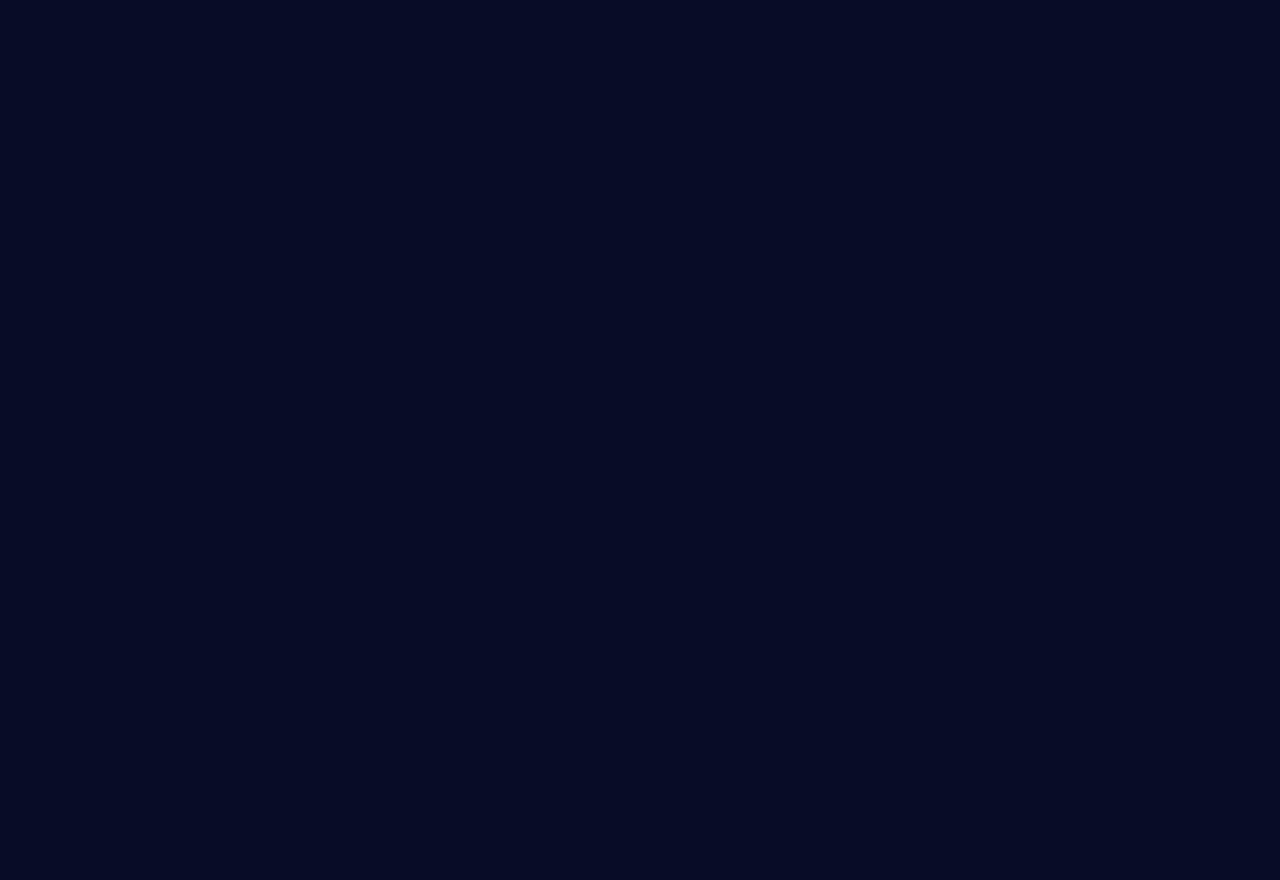
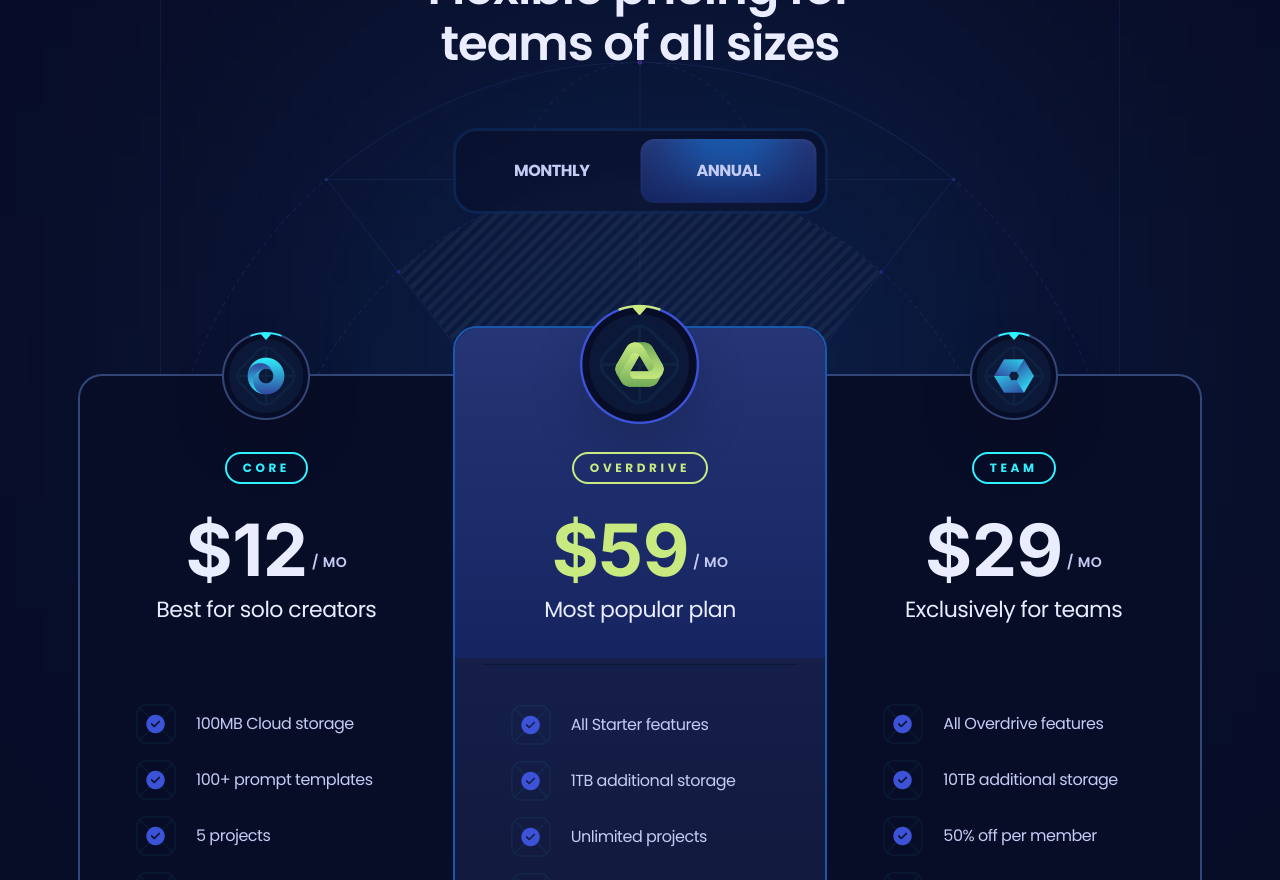
Before and after one commit to ezaz-ahmed/EmojiChirp, a React (Vite) app: page / in a window 1280 px wide. Shown: the part 1920-2800 px from the top of the page. Before the commit the page ends 1768 px from the top, so only its background shows below. Built offline with nearby package versions, Linux system fonts and the light colour scheme; the HTML template or start-up script is replaced by a standard one.

Commit message:
✨ feat: complete pricing section implementation

```diff
--- a/package.json
+++ b/package.json
@@ -13,6 +13,7 @@
     "clsx": "^2.1.1",
     "lodash": "^4.17.21",
     "react": "^18.3.1",
+    "react-countup": "^6.5.3",
     "react-dom": "^18.3.1",
     "react-scroll": "^1.9.0"
   },
--- a/src/App.tsx
+++ b/src/App.tsx
@@ -1,6 +1,7 @@
 import Features from '@sections/Features'
 import Header from '@sections/Header'
 import Hero from '@sections/Hero'
+import Pricing from '@sections/Pricing'
 
 const App = () => {
   return (
@@ -8,6 +9,7 @@
       <Header />
       <Hero />
       <Features />
+      <Pricing />
     </main>
   )
 }
--- a/src/sections/Header.tsx
+++ b/src/sections/Header.tsx
@@ -6,6 +6,17 @@
 const Header = () => {
   const [hasScrolled, setHasScrolled] = useState(false)
   const [isOpen, setIsOpen] = useState(false)
+  const [windowWidth, setWindowWidth] = useState(window.innerWidth)
+
+  useEffect(() => {
+    const handleResize = () => setWindowWidth(window.innerWidth)
+
+    window.addEventListener('resize', handleResize)
+
+    return () => {
+      window.removeEventListener('resize', handleResize)
+    }
+  }, [])
 
   useEffect(() => {
     const handleScroll = debounce(() => {
@@ -19,11 +30,17 @@
     }
   }, [])
 
-  const NavLink = ({ title }: { title: string }) => (
+  const NavLink = ({
+    title,
+    offset = -100,
+  }: {
+    title: string
+    offset?: number
+  }) => (
     <LinkScroll
       onClick={() => setIsOpen(false)}
       to={title}
-      offset={-100}
+      offset={offset}
       spy
       smooth
       activeClass='nav-active'
@@ -57,7 +74,10 @@
                 <li className='nav-li'>
                   <NavLink title='features' />
                   <div className='dot' />
-                  <NavLink title='pricing' />
+                  <NavLink
+                    title='pricing'
+                    offset={windowWidth < 768 ? -50 : 5}
+                  />
                 </li>
 
                 <li className='nav-logo'>
--- /dev/null
+++ b/src/sections/Pricing.tsx
@@ -0,0 +1,167 @@
+import { Element } from 'react-scroll'
+import { useState } from 'react'
+import clsx from 'clsx'
+import CountUp from 'react-countup'
+import Button from '@components/Button'
+import { plans } from '@constants/index'
+
+const Pricing = () => {
+  const [monthly, setMonthly] = useState(false)
+
+  return (
+    <section>
+      <Element name='pricing'>
+        <div className='container'>
+          <div className='max-w-960 pricing-head_before relative mx-auto border-l border-r border-s2 bg-s1/50 pb-40 pt-28 max-xl:max-w-4xl max-lg:border-none max-md:pb-32 max-md:pt-16'>
+            <h3 className='h3 max-lg:h4 max-md:h5 z-3 relative mx-auto mb-14 max-w-lg text-center text-p4 max-md:mb-11 max-sm:max-w-sm'>
+              Flexible pricing for teams of all sizes
+            </h3>
+
+            <div className='relative z-4 mx-auto flex w-[375px] rounded-3xl border-[3px] border-s4/25 bg-s1/50 p-2 backdrop-blur-[6px] max-md:w-[310px]'>
+              <button
+                className={clsx('pricing-head_btn', monthly && 'text-p4')}
+                onClick={() => setMonthly(true)}
+              >
+                Monthly
+              </button>
+              <button
+                className={clsx('pricing-head_btn', !monthly && 'text-p4')}
+                onClick={() => setMonthly(false)}
+              >
+                Annual
+              </button>
+
+              <div
+                className={clsx(
+                  'g4 rounded-14 before:h-100 pricing-head_btn_before absolute left-2 top-2 h-[calc(100%-16px)] w-[calc(50%-8px)] overflow-hidden shadow-400 transition-transform duration-500',
+                  !monthly && 'translate-x-full'
+                )}
+              />
+            </div>
+
+            <div className='pricing-bg'>
+              <img
+                src='/images/bg-outlines.svg'
+                width={960}
+                height={380}
+                alt='outline'
+                className='relative z-2'
+              />
+              <img
+                src='/images/bg-outlines-fill.png'
+                width={960}
+                height={380}
+                alt='outline'
+                className='absolute inset-0 opacity-5 mix-blend-soft-light'
+              />
+            </div>
+          </div>
+
+          {/*  pricing section*/}
+          <div className='scroll-hide relative z-2 -mt-12 flex items-start max-xl:gap-5 max-xl:overflow-auto max-xl:pt-6'>
+            {plans.map((plan, index) => (
+              <div
+                key={plan.id}
+                className='pricing-plan_first pricing-plan_last pricing-plan_odd pricing-plan_even relative border-2 p-7 max-xl:min-w-80 max-lg:rounded-3xl xl:w-[calc(33.33%+2px)]'
+              >
+                {index === 1 && (
+                  <div className='g4 absolute h-330 left-0 right-0 top-0 z-1 rounded-tl-3xl rounded-tr-3xl' />
+                )}
+
+                <div
+                  className={clsx(
+                    'absolute left-0 right-0 z-2 flex items-center justify-center',
+                    index === 1 ? '-top-6' : '-top-6 xl:-top-11'
+                  )}
+                >
+                  <img
+                    src={plan.logo}
+                    alt={plan.title}
+                    className={clsx(
+                      'object-contain drop-shadow-2xl',
+                      index === 1 ? 'size-[120px]' : 'size-[88px]'
+                    )}
+                  />
+                </div>
+
+                <div
+                  className={clsx(
+                    'relative flex flex-col items-center',
+                    index === 1 ? 'pt-24' : 'pt-12'
+                  )}
+                >
+                  <div
+                    className={clsx(
+                      'small-2 rounded-20 relative z-2 mx-auto mb-6 border-2 px-4 py-1.5 uppercase',
+                      index === 1 ? 'border-p3 text-p3' : 'border-p1 text-p1'
+                    )}
+                  >
+                    {plan.title}
+                  </div>
+
+                  <div className='relative z-2 flex items-center justify-center'>
+                    <div
+                      className={clsx(
+                        'h-num flex items-start',
+                        index === 1 ? 'text-p3' : 'text-p4'
+                      )}
+                    >
+                      ${' '}
+                      <CountUp
+                        start={plan.priceMonthly}
+                        end={monthly ? plan.priceMonthly : plan.priceYearly}
+                        duration={0.4}
+                        useEasing={false}
+                        preserveValue
+                      />
+                    </div>
+                    <div className='small-1 relative top-3 ml-1 uppercase'>
+                      / mo
+                    </div>
+                  </div>
+                </div>
+
+                <div
+                  className={clsx(
+                    'body-1 relative z-2 mb-10 w-full border-b-s2 pb-9 text-center text-p4',
+                    index === 1 && 'border-b'
+                  )}
+                >
+                  {plan.caption}
+                </div>
+
+                <ul className='mx-auto space-y-4 xl:px-7'>
+                  {plan.features.map((feature) => (
+                    <li
+                      key={feature}
+                      className='relative flex items-center gap-5'
+                    >
+                      <img
+                        src={'/images/check.png'}
+                        alt='check'
+                        className='size-10 object-contain'
+                      />
+                      <p className='flex-1'>{feature}</p>
+                    </li>
+                  ))}
+                </ul>
+
+                <div className='mt-10 flex w-full justify-center'>
+                  <Button icon={plan.icon}>Get Started</Button>
+                </div>
+
+                {index === 1 && (
+                  <p className="small-compact mt-9 text-center text-p3 before:mx-2.5 before:content-['-'] after:mx-2.5 after:content-['-']">
+                    Limited time offer
+                  </p>
+                )}
+              </div>
+            ))}
+          </div>
+        </div>
+      </Element>
+    </section>
+  )
+}
+
+export default Pricing
```
Also changed, not shown: 1 other file (tests, documents, lock files or other folders).
